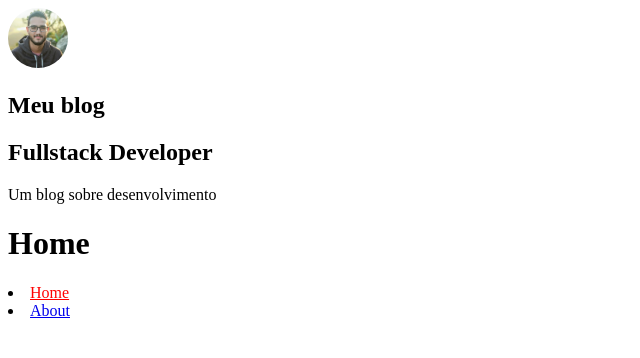
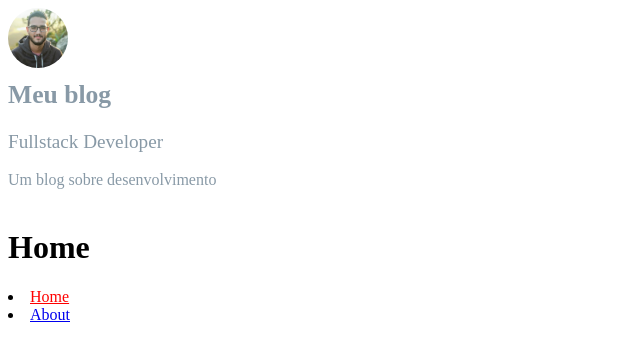
Before and after one commit to mateus4k/blog, a Gatsby site: page / in a window 1280 px wide. Shown: the whole page, without its empty margins (0-640 px from the left). Built offline with nearby package versions, Linux system fonts and the light colour scheme; Gatsby itself is replaced by a stand-in of ours.

Commit message:
Styled Profile Component

```diff
--- a/src/components/Profile/index.js
+++ b/src/components/Profile/index.js
@@ -1,6 +1,8 @@
 import React from "react"
 import { useStaticQuery, graphql } from "gatsby"
 import Avatar from "../Avatar"
+
+import { Container, Link, Author, Position, Description } from "./styles"
 
 const Profile = () => {
   const {
@@ -20,12 +22,14 @@ const Profile = () => {
   `)
 
   return (
-    <div className="container">
-      <Avatar />
-      <h1>{title}</h1>
-      <h2>{position}</h2>
-      <p>{description}</p>
-    </div>
+    <Container>
+      <Link>
+        <Avatar />
+        <Author>{title}</Author>
+        <Position>{position}</Position>
+        <Description>{description}</Description>
+      </Link>
+    </Container>
   )
 }
 
--- /dev/null
+++ b/src/components/Profile/styles.js
@@ -0,0 +1,36 @@
+import styled from "styled-components"
+import { Link as link } from "gatsby"
+
+export const Container = styled.div`
+  display: flex;
+  flex-direction: column;
+  color: #8899a6;
+`
+
+export const Link = styled(link)`
+  color: #8899a6;
+  text-decoration: none;
+  transition: color 0.5s;
+
+  &:hover {
+    color: #1fa1f2;
+  }
+`
+
+export const Author = styled.h1`
+  font-size: 1.6rem;
+  margin-top: 0.5rem;
+`
+
+export const Position = styled.small`
+  display: block;
+  font-size: 1.2rem;
+  font-weight: 300;
+  margin-bottom: 1rem;
+`
+
+export const Description = styled.p`
+  font-size: 1rem;
+  font-weight: 300;
+  line-height: 1.4;
+`
```
